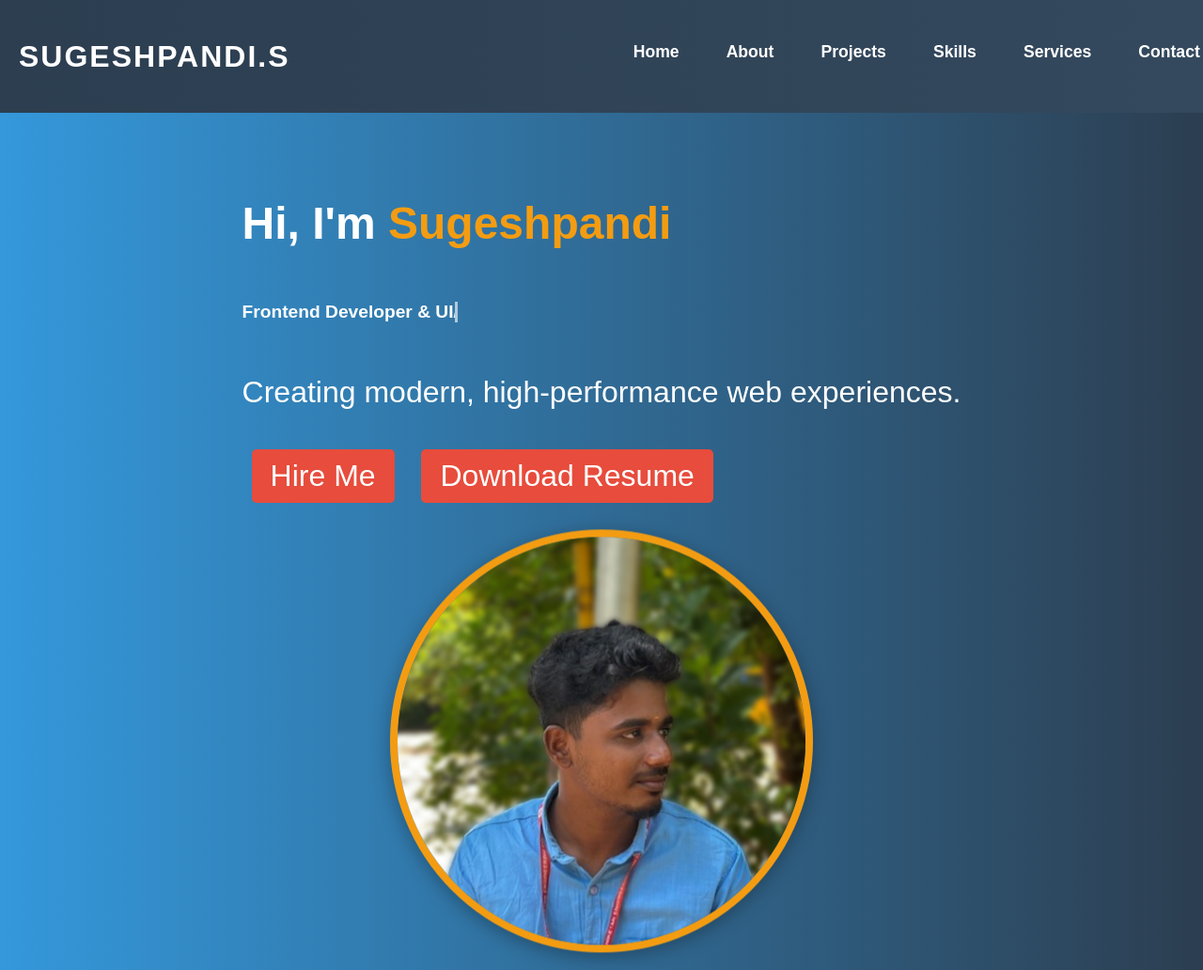
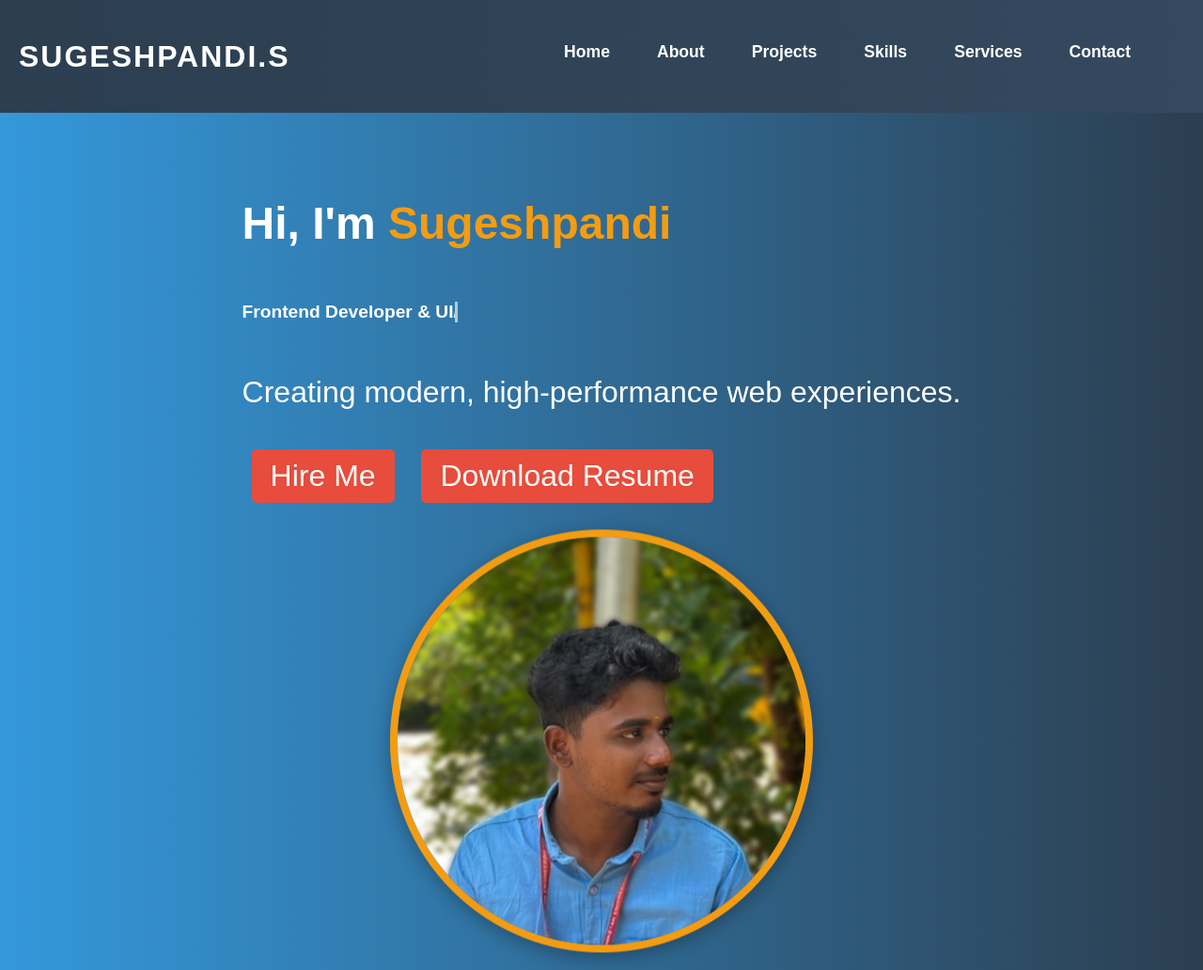
Before and after one commit to sugeshpandi/sugesh_portfolio_v2, a plain HTML site: page index.html in a window 1280 px wide. Shown: the top 1032 px of the page at 94% size. Drawn offline with nearby package versions, Linux system fonts and the light colour scheme.

Commit message:
Updated CSS changes in submodule

```diff
--- a/styles.css
+++ b/styles.css
@@ -66,7 +66,7 @@ nav ul {
   list-style: none;
   display: flex;
   margin-top: 30px;
-  margin-left: 38%;
+  margin-left: 30%;
   padding: 0;
   gap: 20px;
 }
```
